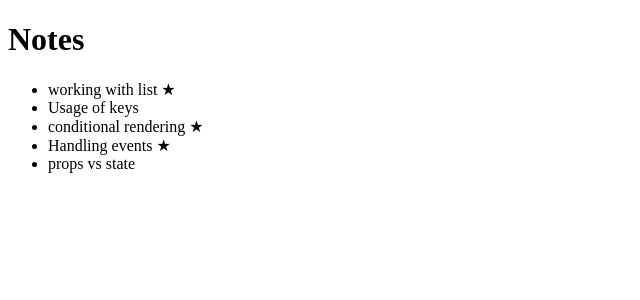
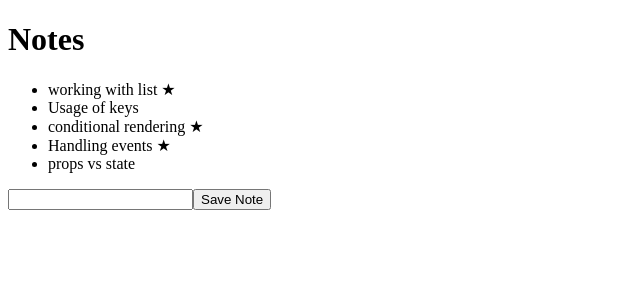
Before and after one commit to rajarajagopi/react-b47-b48, a React (Vite) app: page / in a window 1280 px wide. Shown: the top 300 px of the page, without its empty margins (0-640 px from the left). Built offline with nearby package versions, Linux system fonts and the light colour scheme.

Commit message:
event handling using form

```diff
--- a/src/App.jsx
+++ b/src/App.jsx
@@ -84,12 +84,24 @@ function App(props) {
   notes.forEach((note) => {
     optionList.push(<Note key={note.id} note={ note }/> )
   });
+
+  const addNote = (event) =>{
+    addNote.preventDefault();
+    console.log(event.target.elements.note.value);
+
+  }
   return (
     <div>
       <h1>Notes</h1>
    <ul>
     {optionList}
    </ul>
+
+   <form onSubmit={addNote}>
+   <input name='note' />
+   <button type='submit'>Save Note</button>
+   </form>
+
     </div>
   )
 }
```
